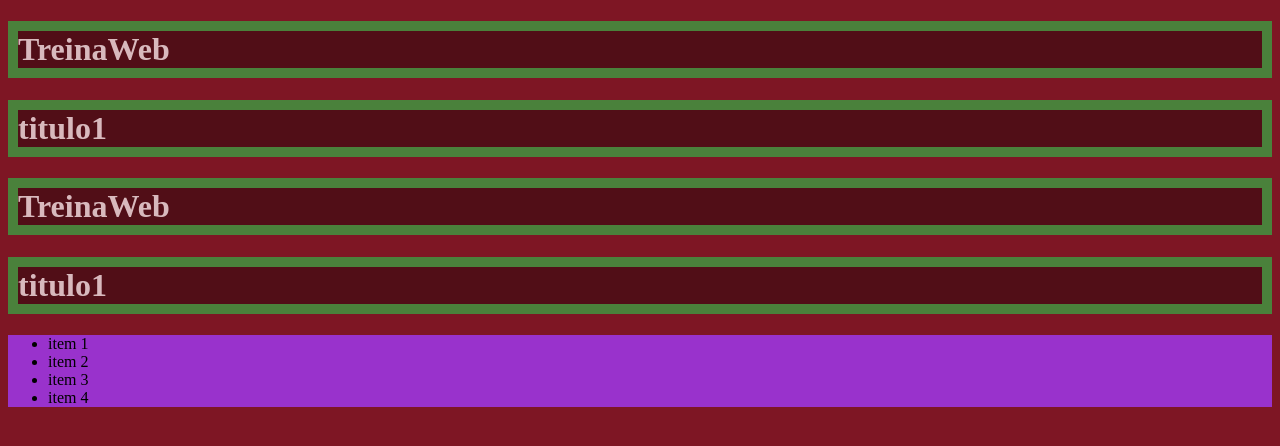
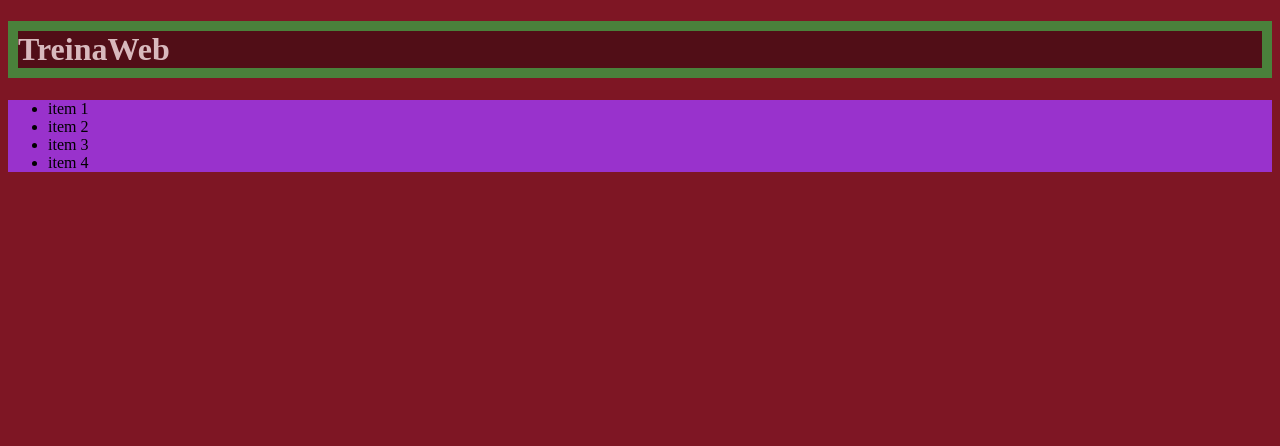
Before and after one commit to gabrielaaugus/html-e-css, a plain HTML site: page index.html in a window 1280 px wide. Drawn offline with Linux system fonts and the light colour scheme.

Commit message:
excluindo h1

```diff
--- a/index.html
+++ b/index.html
@@ -9,9 +9,7 @@
 <body>
 
     <h1 class="titulo1">TreinaWeb</h1>
-    <h1 class="abc">titulo1</h1>
-    <h1 class="abc">TreinaWeb</h1>
-    <h1 class="abc">titulo1</h1>
+
 
     <ul>
         <li>item 1</li>
```
